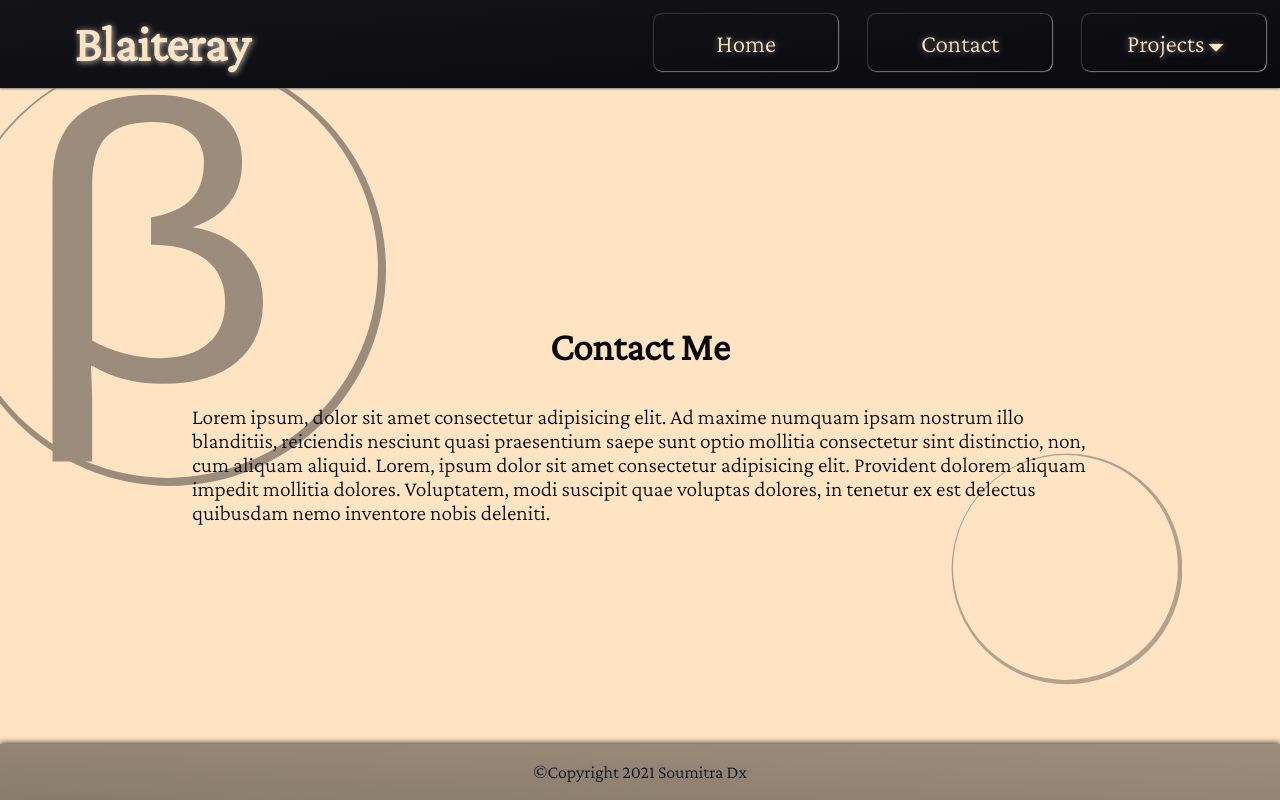
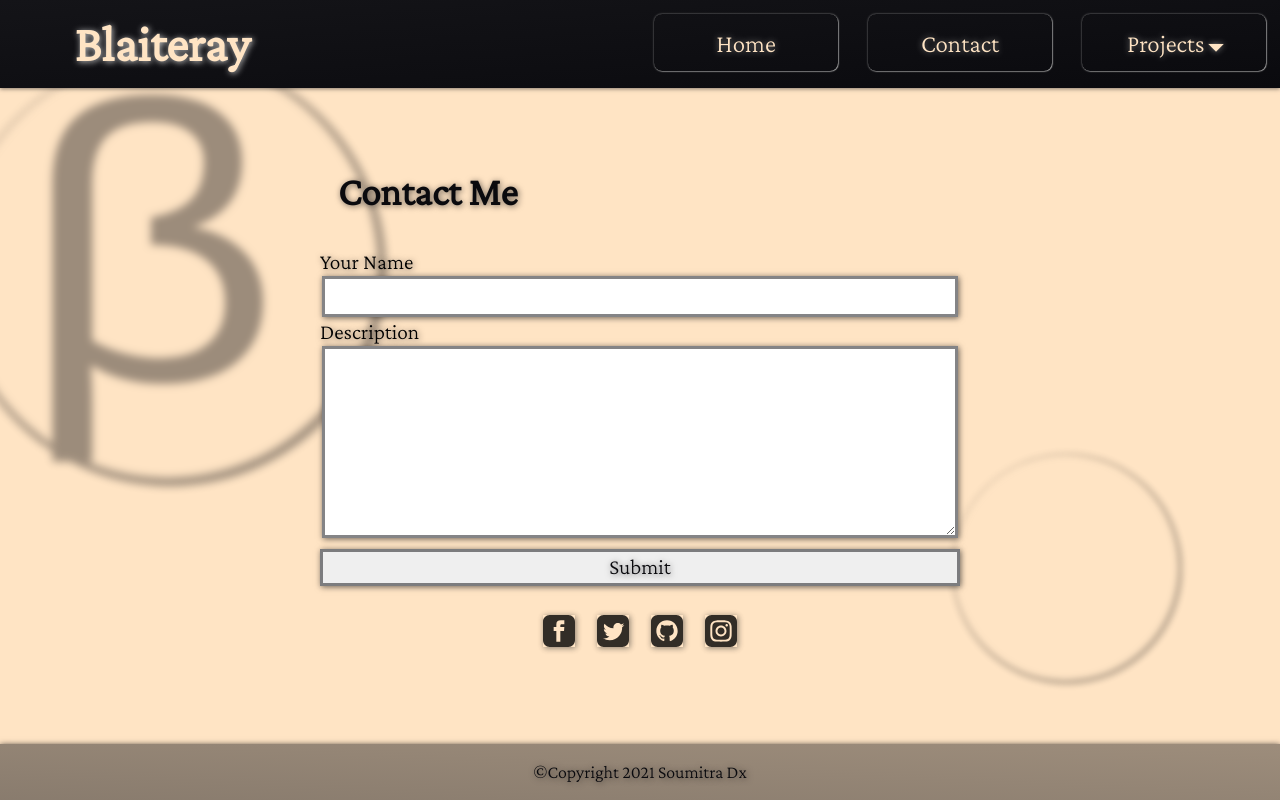
Before and after one commit to Blaiteray/blaiteray.github.io, a plain HTML site: page contact.html in a window 1280 px wide. Drawn offline with nearby package versions, Linux system fonts and the light colour scheme.

Commit message:
modifying contact page and background

```diff
--- a/app.js
+++ b/app.js
@@ -1,5 +1,5 @@
-var button3 = document.querySelector("#button3");
-var projectList = document.querySelector(".project-list");
+const button3 = document.querySelector("#button3");
+const projectList = document.querySelector(".project-list");
 button3.addEventListener("click", toggleDropdownVisibility);
 
 function toggleDropdownVisibility() {
@@ -13,3 +13,18 @@ function closeDropdown(event) {
     projectList.style.display = "none";
   }
 }
+
+const logoName = document.getElementById("logo-name");
+logoName.onclick = function () {
+  location.href = "./index.html";
+};
+
+const button1 = document.getElementById("button1");
+button1.onclick = function () {
+  location.href = "./index.html";
+};
+
+const button2 = document.getElementById("button2");
+button2.onclick = function () {
+  location.href = "./contact.html";
+};
--- a/contact.html
+++ b/contact.html
@@ -27,20 +27,16 @@
         </div>
         <div class="buttons">
           <div class="menu">
-            <button id="button1" onclick="location.href='./index.html'">
-              Home
-            </button>
+            <div id="button1">Home</div>
           </div>
           <div class="menu">
-            <button id="button2" onclick="location.href='./contact.html'">
-              Contact
-            </button>
+            <div id="button2">Contact</div>
           </div>
           <div class="project-dropdown">
-            <button id="button3">
+            <div id="button3">
               Projects
               <div id="dropdown-icon">&nbsp;&nbsp;&#9699;</div>
-            </button>
+            </div>
             <div class="project-list">
               <!-- Add projects down-->
               <button
@@ -67,16 +63,35 @@
         </div>
       </div>
       <div class="middle-section">
-        <h2 id="internal-heading">Contact Me</h2>
-        <p id="diescription">
-          Lorem ipsum, dolor sit amet consectetur adipisicing elit. Ad maxime
-          numquam ipsam nostrum illo blanditiis, reiciendis nesciunt quasi
-          praesentium saepe sunt optio mollitia consectetur sint distinctio,
-          non, cum aliquam aliquid. Lorem, ipsum dolor sit amet consectetur
-          adipisicing elit. Provident dolorem aliquam impedit mollitia dolores.
-          Voluptatem, modi suscipit quae voluptas dolores, in tenetur ex est
-          delectus quibusdam nemo inventore nobis deleniti.
-        </p>
+        <div class="form">
+          <h2 id="internal-heading">Contact Me</h2>
+          <form id="contactMe" action="">
+            <label class="normalText" for="name">Your Name</label>
+            <input type="text" / id="name">
+            <label class="normalText" for="description">Description</label>
+            <textarea
+              name="description"
+              id="description"
+              cols="30"
+              rows="7"
+            ></textarea>
+            <input type="submit" id="submit" />
+          </form>
+        </div>
+        <div class="socialLinks">
+          <a href="https://www.facebook.com/soumitra.dx/" target="_blank"
+            ><img class="socialIcon" src="./img/facebook.svg" alt="facebook"
+          /></a>
+          <a href="https://twitter.com/soumitradx" target="_blank"
+            ><img class="socialIcon" src="./img/twitter.svg" alt="facebook"
+          /></a>
+          <a href="https://github.com/Blaiteray" target="_blank"
+            ><img class="socialIcon" src="./img/github.svg" alt="facebook"
+          /></a>
+          <a href="https://www.instagram.com/soumitradx/" target="_blank"
+            ><img class="socialIcon" src="./img/instagram.svg" alt="facebook"
+          /></a>
+        </div>
       </div>
       <div class="footer">
         <p id="copy">&copy;Copyright 2021 Soumitra Dx</p>
--- a/style/style.css
+++ b/style/style.css
@@ -40,7 +40,7 @@ main {
     rgb(20, 20, 24),
     rgb(10, 10, 14)
   );
-  box-shadow: 0px 1px 2px gray;
+  box-shadow: 0px 1px 4px rgba(20, 20, 24, 0.5);
   z-index: 3;
 }
 .middle-section {
@@ -62,7 +62,7 @@ main {
     rgba(20, 20, 24, 0.5),
     rgba(10, 10, 14, 0.4)
   );
-  box-shadow: 0px -1px 6px rgba(10, 10, 14, 0.8);
+  box-shadow: 0px 1px 6px rgba(10, 10, 14, 0.8);
   display: flex;
   display: -webkit-flex;
   justify-content: center;
@@ -77,6 +77,9 @@ main {
   align-items: center;
   justify-content: center;
 }
+.logo:hover {
+  cursor: pointer;
+}
 #top-icon {
   width: 30rem;
   max-height: 100vh;
@@ -85,6 +88,8 @@ main {
   top: 0px;
   left: -100px;
   opacity: 0.4;
+  filter: blur(4px);
+  pointer-events: none;
 }
 #bottom-circle {
   width: 12.5rem;
@@ -97,6 +102,7 @@ main {
   right: 8vw;
   z-index: 1;
   opacity: 0.3;
+  filter: blur(3px);
 }
 #logo-name {
   font-size: 2.8rem;
@@ -109,6 +115,7 @@ main {
   color: rgb(10, 10, 14);
   text-shadow: 0px 0px 6px gray;
   text-align: center;
+  text-shadow: 1px 1px 6px rgba(10, 10, 14, 0.6);
 }
 .buttons {
   height: 100%;
@@ -183,3 +190,7 @@ main {
   position: relative;
   top: 0.1rem;
 }
+.normalText {
+  font-size: 1.2rem;
+  text-shadow: 1px 1px 6px rgba(10, 10, 14, 0.6);
+}
--- a/style/style_contact.css
+++ b/style/style_contact.css
@@ -3,8 +3,55 @@
   margin: 1rem;
   margin-bottom: 2rem;
   color: rgb(10, 10, 14);
+  text-shadow: 1px 1px 6px rgba(10, 10, 14, 0.6);
 }
-#diescription {
-  color: rgb(10, 10, 14);
+.socialLinks {
+  display: flex;
+  display: -webkit-flex;
+  align-items: center;
+  padding: 1rem;
+}
+.socialIcon {
+  margin: 0.6rem;
+  width: 1.8rem;
+  opacity: 0.8;
+  box-shadow: 1px 1px 6px rgba(10, 10, 14, 0.6);
+}
+.socialIcon:hover {
+  opacity: 0.9;
+  width: 1.9rem;
+  margin: 0.5rem;
+}
+#contactMe {
+  display: flex;
+  display: -webkit-flex;
+  flex-direction: column;
+  width: 50vw;
+}
+#name {
+  margin: 0.1rem;
+  padding: 0.3rem 0.6rem;
+  margin-bottom: 0.2rem;
+  border: 0.2rem solid rgba(10, 10, 14, 0.5);
+  box-shadow: 1px 1px 6px rgba(10, 10, 14, 0.6);
   font-size: 1.2rem;
 }
+#description {
+  margin: 0.1rem;
+  padding: 0.5rem 0.6rem;
+  border: 0.2rem solid rgba(10, 10, 14, 0.5);
+  box-shadow: 1px 1px 6px rgba(10, 10, 14, 0.6);
+  font-size: 1.2rem;
+}
+#submit {
+  font-size: 1.2rem;
+  color: rgb(10, 10, 14);
+  padding: 0.2rem;
+  margin-top: 0.5rem;
+  border: 0.2rem solid rgba(10, 10, 14, 0.5);
+  box-shadow: 1px 1px 6px rgba(10, 10, 14, 0.6);
+  text-shadow: 1px 1px 6px rgba(10, 10, 14, 0.6);
+}
+#submit:hover {
+  background-color: rgba(10, 10, 14, 0.1);
+}
--- a/style/style_mobile.css
+++ b/style/style_mobile.css
@@ -44,14 +44,17 @@
   #home-heading {
     font-size: 2.4rem;
   }
-  #description {
+  .normalText {
     font-size: 1.4rem;
     text-align: center;
   }
   .middle-section {
     flex-direction: column;
   }
-  /*---------------------Home----------------------*/
+  /*---------------------Contact Me----------------------*/
+  #contactMe {
+    width: 80vw;
+  }
 }
 @media screen and (max-height: 500px) and (max-width: 740px) {
   .project-list {
```
Also changed, not shown: index.html (+7 -9 lines), style/style_home.css (+4 -4 lines), img/facebook.svg (added), img/github.svg (added), img/instagram.svg (added), img/twitter.svg (added).
